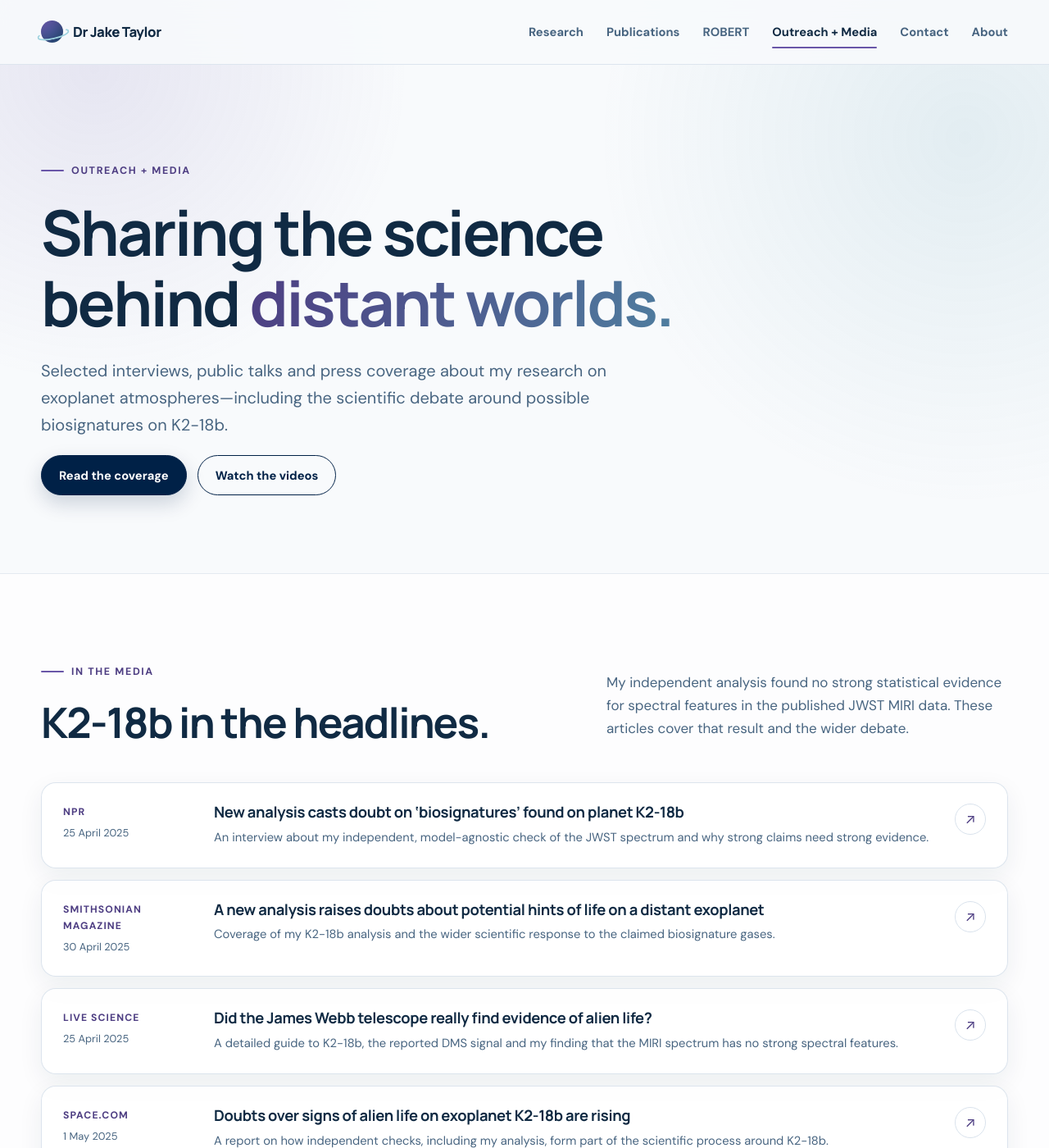
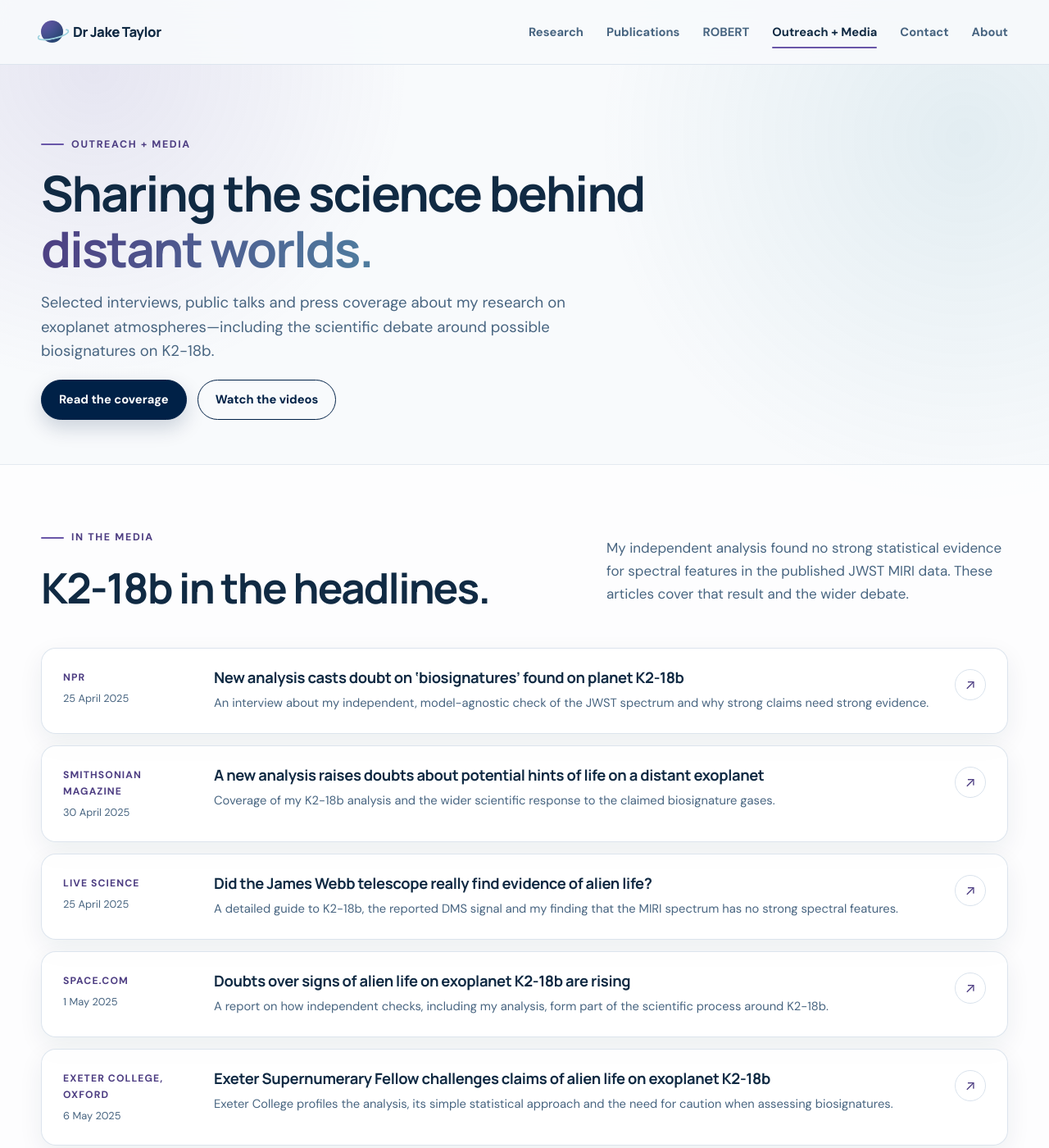
Before and after one commit to astrojaket/astrojaket.github.io, a Jekyll site: the page built from _pages/posts.html, in a window 1280 px wide and 1400 px high. Shown: the whole window at 82% size. Built offline with Jekyll 4.4.1, drawn with Linux system fonts in a browser that asks for light colours; some of the changed text lies outside the part shown.

Commit message:
Condense page headers and expand media

```diff
--- a/_pages/posts.html
+++ b/_pages/posts.html
@@ -52,7 +52,7 @@ permalink: /posts/
     <div class="media-note">
       <span class="social-badge">Read the research</span>
       <p>
-        The peer-reviewed Research Note is available open access:
+        The Research Note is available open access:
         <a href="https://doi.org/10.3847/2515-5172/add881" target="_blank" rel="noopener"><cite>Are There Spectral Features in the MIRI/LRS Transmission Spectrum of K2-18b?</cite></a>
       </p>
     </div>
--- a/assets/css/style.css
+++ b/assets/css/style.css
@@ -597,7 +597,7 @@ select {
 }
 
 .page-hero {
-  padding-block: 110px 70px;
+  padding-block: clamp(58px, 6.5vw, 78px) clamp(38px, 4.5vw, 54px);
 }
 
 .page-hero-inner {
@@ -605,16 +605,25 @@ select {
   margin-inline: auto;
 }
 
+.page-hero .eyebrow {
+  margin-bottom: 16px;
+}
+
 .page-hero h1 {
-  max-width: 900px;
-  margin-bottom: 24px;
-  font-size: clamp(2.8rem, 6vw, 5rem);
+  max-width: 860px;
+  margin-bottom: 18px;
+  font-size: clamp(2.4rem, 4.7vw, 4rem);
 }
 
 .page-hero p {
-  max-width: 750px;
+  max-width: 720px;
   color: var(--ink-soft);
-  font-size: clamp(1.05rem, 2vw, 1.25rem);
+  font-size: clamp(1rem, 1.6vw, 1.16rem);
+  line-height: 1.6;
+}
+
+.page-hero + .section {
+  padding-top: clamp(52px, 6vw, 70px);
 }
 
 .topic-stack {
@@ -767,10 +776,6 @@ select {
   font-size: 1.7rem;
 }
 
-.media-hero {
-  padding-bottom: 95px;
-}
-
 .media-list {
   display: grid;
   gap: 14px;
@@ -842,7 +847,7 @@ select {
 }
 
 .video-grid-featured {
-  max-width: 760px;
+  grid-template-columns: repeat(3, minmax(0, 1fr));
 }
 
 .video-card {
@@ -1272,6 +1277,18 @@ select {
     padding-block: 54px 72px;
   }
 
+  .page-hero {
+    padding-block: 48px 38px;
+  }
+
+  .page-hero h1 {
+    font-size: clamp(2.25rem, 11vw, 3rem);
+  }
+
+  .page-hero + .section {
+    padding-top: 48px;
+  }
+
   .hero-copy {
     text-align: left;
   }
```
Also changed, not shown: _data/media.yml (+12 -0 lines).
